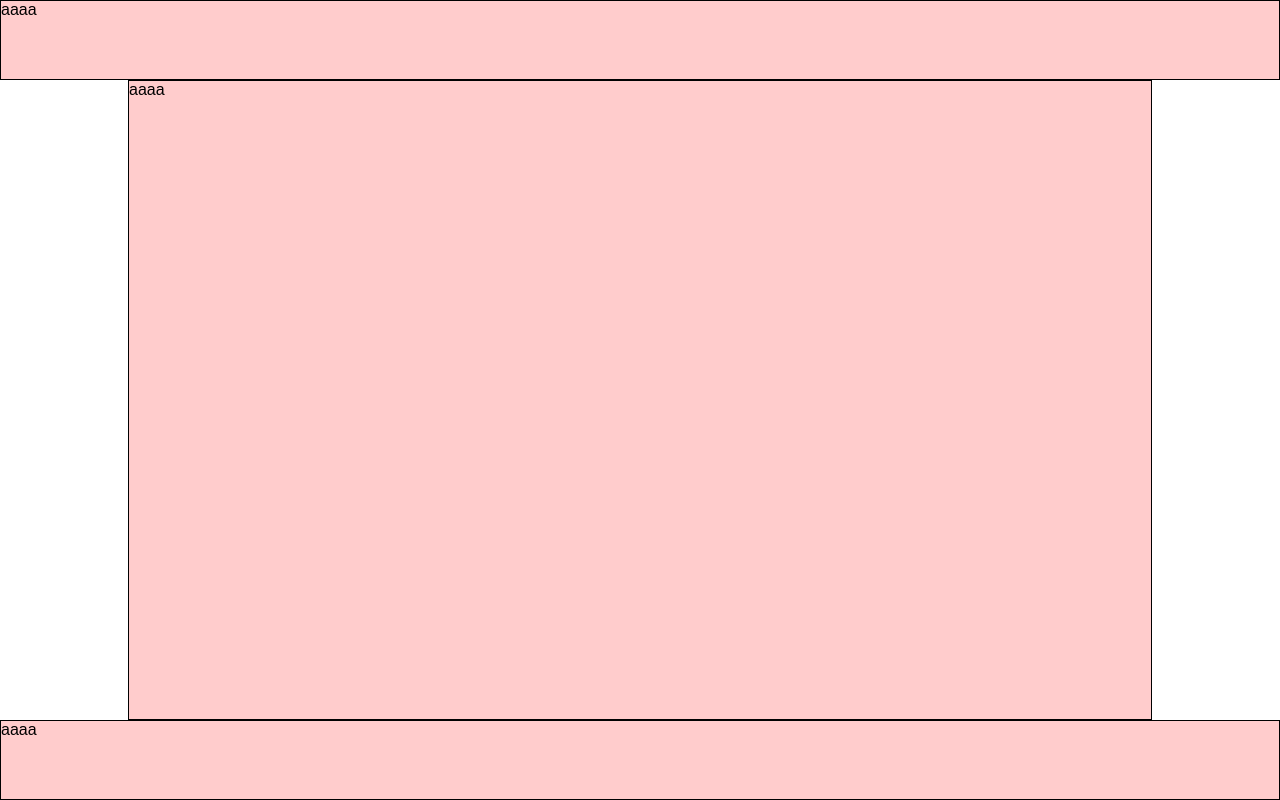
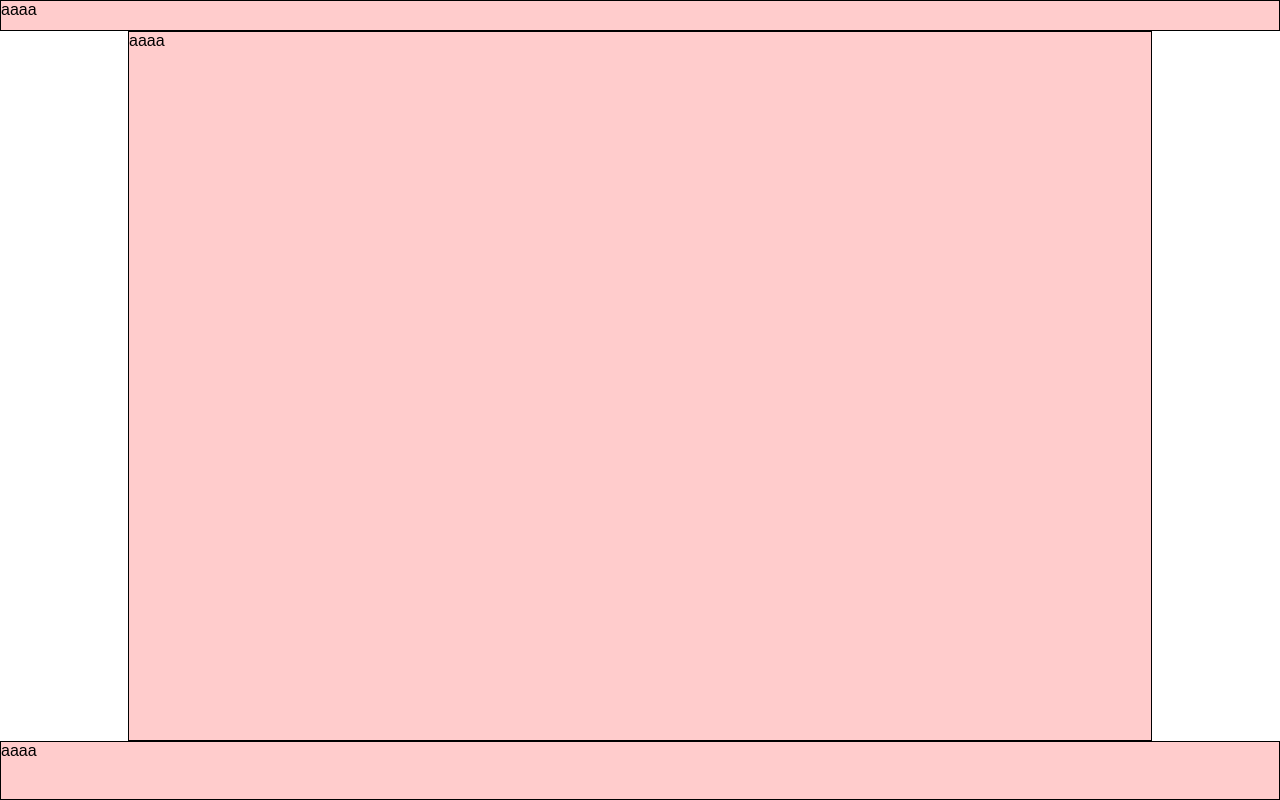
Before and after one commit to AlessandroCingolani/html-css-zoom, a plain HTML site: page index.html in a window 1280 px wide. Drawn offline with Linux system fonts and the light colour scheme.

Commit message:
[fix]:dimension blocks

```diff
--- a/css/style.css
+++ b/css/style.css
@@ -28,16 +28,16 @@ main {
 
 .top-bar {
   width: 100%;
-  height: 80px;
+  height: 31px;
 }
 
 .tools-bar {
   width: 100%;
-  height: 80px;
+  height: 59px;
 }
 
 section {
-  height: calc(100vh - 160px);
+  height: calc(100vh - 90px);
   width: 80%;
   margin: 0 auto;
 }
--- a/index.html
+++ b/index.html
@@ -17,7 +17,7 @@
       aaaa
     </section>
     <nav>
-      <div class="top-bar debug-box">
+      <div class="tools-bar debug-box">
         aaaa
       </div>
     </nav>
```
